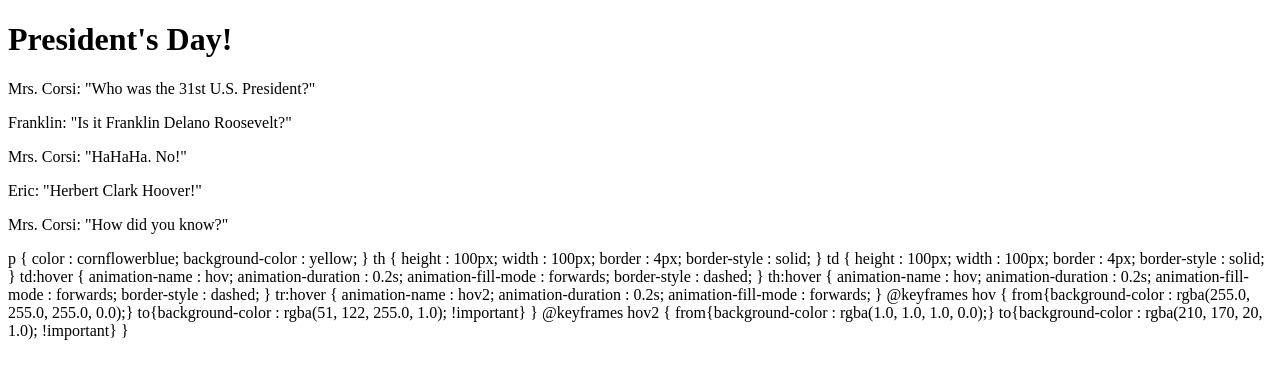
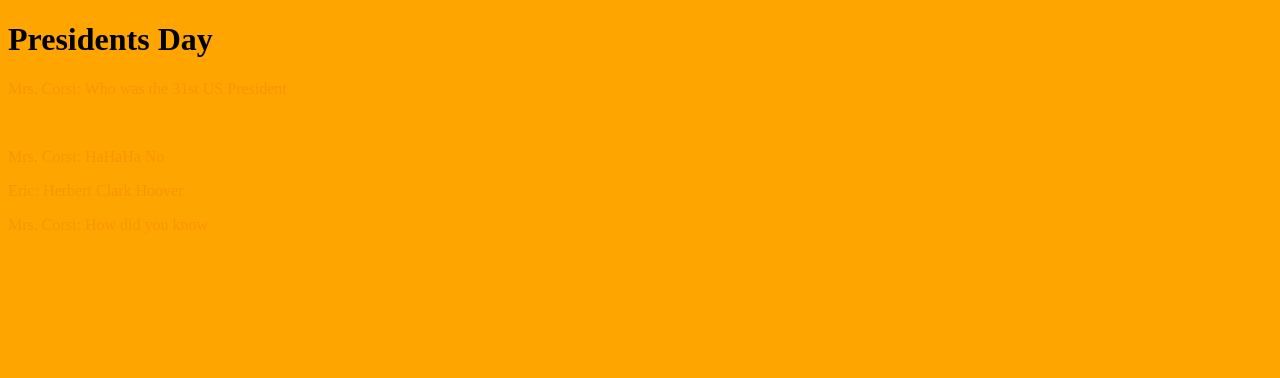
Before and after one commit to EricC100/test-repo, a plain HTML site: page index.html in a window 1280 px wide. Drawn offline with Linux system fonts and the light colour scheme.

Commit message:
Update index.html

```diff
--- a/index.html
+++ b/index.html
@@ -8,65 +8,34 @@
     <link rel="stylesheet" href="">
     <!-- Put css here if you don't have an external style sheet-->
     <style>
-    </style>
+    P {
+        	color : rgba(190, 10, 35, .1
+            );
+        }
+
+        P:hover {
+        	background-color : yellow ;
+        }
+
+        .gre {
+        	color : orange ;
+
+            }
+
+	body {
+    	background-color : orange ;
+
+        }
+	</style>
     <!-- For Javascript -->
     <script src=""></script>
   </head>
   <body>
     <div class="">
-      <h1>President's Day!</h1>
-      <p>Mrs. Corsi: "Who was the 31st U.S. President?"</p>
-      <p>Franklin: "Is it Franklin Delano Roosevelt?"</p>
-      <p>Mrs. Corsi: "HaHaHa. No!"
-      <p>Eric: "Herbert Clark Hoover!"<p>
-      <p>Mrs. Corsi: "How did you know?"
-    </div>
-  </body>
-</html>
-p {
-  color : cornflowerblue;
-  background-color : yellow;
-}
-th {
-  height : 100px;
-  width : 100px;
-  border : 4px;
-  border-style : solid;
-}
-
-td {
-  height : 100px;
-  width : 100px;
-  border : 4px;
-  border-style : solid;
-}
-
-td:hover {
-  animation-name : hov;
-  animation-duration : 0.2s;
-  animation-fill-mode : forwards;
-  border-style : dashed;
-}
-
-th:hover {
-  animation-name : hov;
-  animation-duration : 0.2s;
-  animation-fill-mode : forwards;
-  border-style : dashed;
-}
-
-tr:hover {
-  animation-name : hov2;
-  animation-duration : 0.2s;
-  animation-fill-mode : forwards;
-}
-
-@keyframes hov {
-  from{background-color : rgba(255.0, 255.0, 255.0, 0.0);}
-  to{background-color : rgba(51, 122, 255.0, 1.0); !important}
-}
-
-@keyframes hov2 {
-  from{background-color : rgba(1.0, 1.0, 1.0, 0.0);}
-  to{background-color : rgba(210, 170, 20, 1.0); !important}
-}
+      <h1>Presidents Day</h1>
+      <p id="dogma">Mrs. Corsi: Who was the 31st US President</p>
+      <p class="gre">Franklin: Is it Franklin Delano Roosevelt</p>
+      <p>Mrs. Corsi: HaHaHa No</p>
+      <p>Eric: Herbert Clark Hoover<p>
+      <p>Mrs. Corsi: How did you know</p>
+    <div>
```
